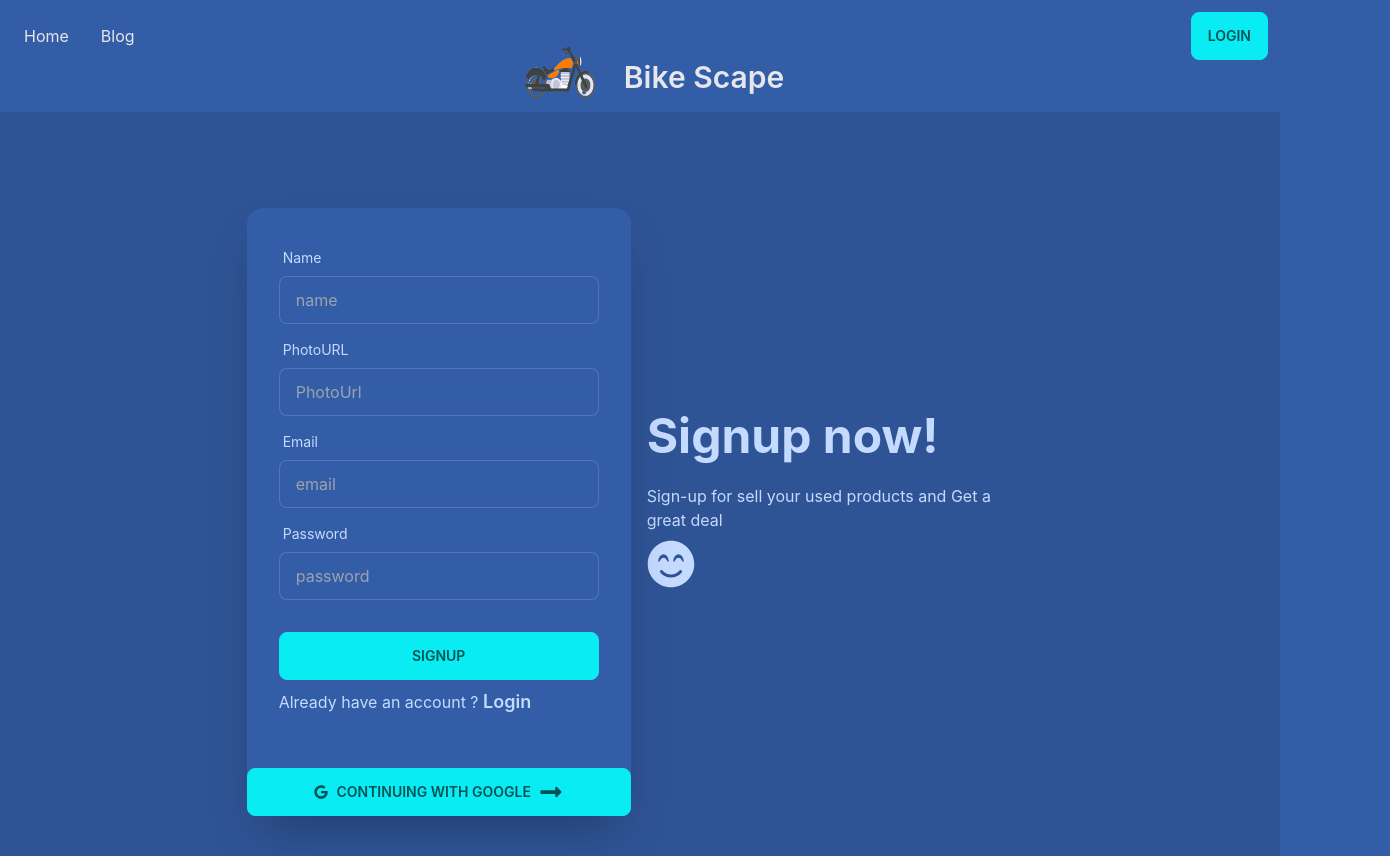
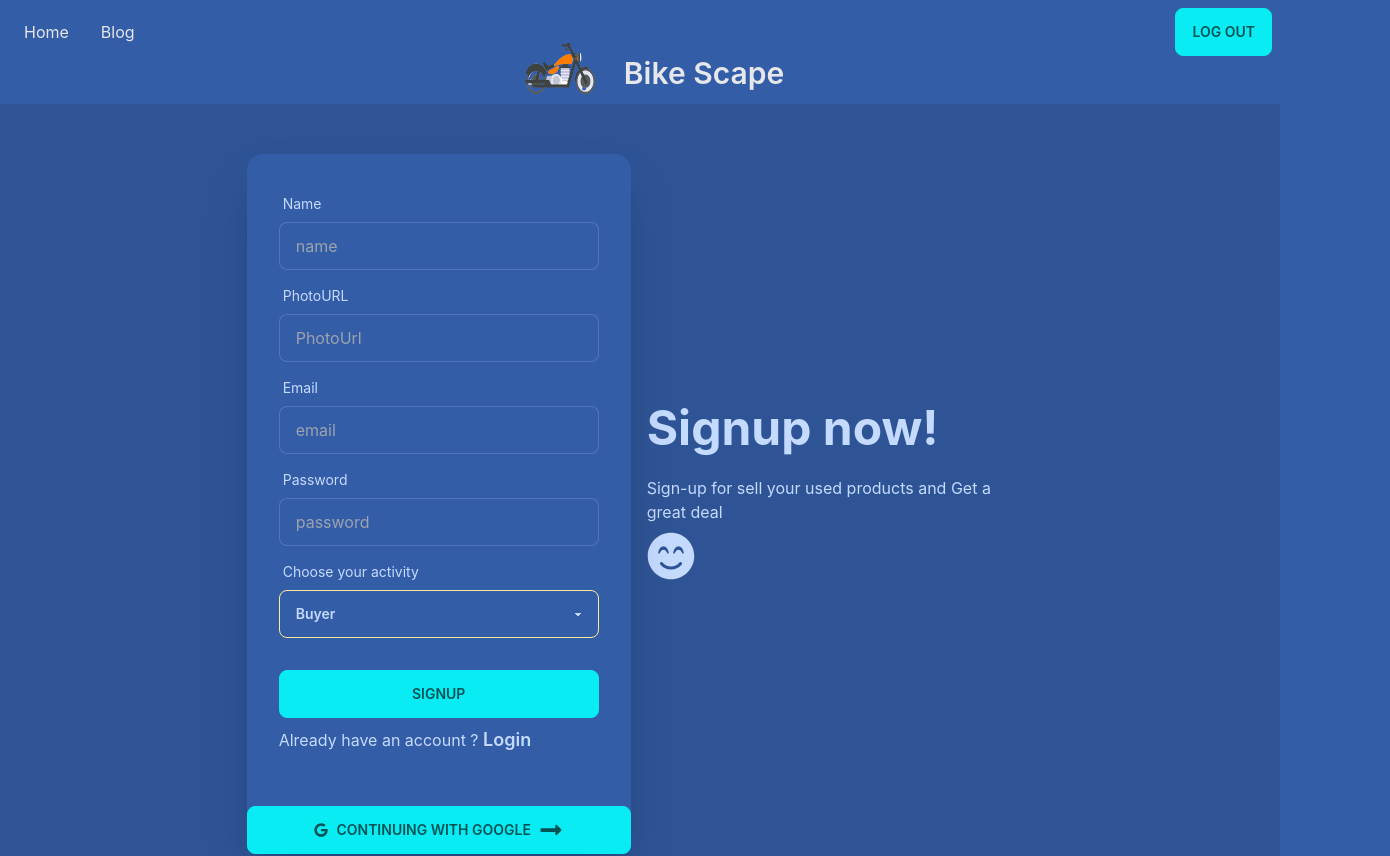
Before and after one commit to NazrulIslam-Chowdhury/bike-scape, a React (Create React App) app: page /signup in a window 1280 px wide. Shown: the top 856 px of the page, 1390 px wide, since content can reach past the window. Built offline with nearby package versions, Linux system fonts and the light colour scheme; no server answers.

Commit message:
user saved to db

```diff
--- a/src/pages/signUp/SignUp.js
+++ b/src/pages/signUp/SignUp.js
@@ -1,3 +1,4 @@
+
 import React, { useContext } from 'react';
 import { useForm } from 'react-hook-form';
 import toast from 'react-hot-toast';
@@ -8,25 +9,36 @@ import Navbar from '../../shared/Navbar/Navbar';
 
 const SignUp = () => {
     const { loginWithGoogle, createUser } = useContext(AuthContext);
-    // const { register, formState: { errors }, handleSubmit } = useForm();
+    const { register, formState: { errors }, handleSubmit } = useForm();
 
-    const createUserOnClick = event => {
-        event.preventDefault();
-
-        const form = event.target;
-
-        const name = form.name.value;
-        const email = form.email.value;
-        const password = form.password.value;
-        const url = form.url.value;
-        console.log(name, email, password, url)
-        createUser(email, password, name, url)
+    const createUserOnClick = data => {
+        console.log(data)
+        // console.log(data.displayName, data.email, data.password, data.url, data.activity)
+        createUser(data.email, data.password)
             .then(result => {
                 // console.log(result);
                 const user = result.user;
-                toast.success(`Id for ${user?.displayName} is created`);
-                console.log(user);
-                form.reset();
+                toast.success(`Id for ${user.displayName} is created`);
+            })
+            .catch(error => console.error(error))
+
+        const user = {
+            displayName: data.displayName,
+            email: data.email,
+            activity: data.activity
+        }
+        fetch('http://localhost:5000/users', {
+            method: 'POST',
+            headers: {
+                'content-type': 'application/json'
+            },
+            body: JSON.stringify(user)
+        })
+            .then(res => res.json())
+            .then(data => {
+                if (data.acknowledged) {
+                    toast.success('User added successfully');
+                }
             })
     }
 
@@ -36,6 +48,23 @@ const SignUp = () => {
                 const user = result.user;
                 toast.success(`${user.displayName}Logged in successfully`)
                 // console.log(user)
+
+                const socialUser = {
+                    displayName: user.displayName,
+                    email: user.email,
+                    activity: "Buyer"
+                }
+                fetch('http://localhost:5000/users', {
+                    method: 'POST',
+                    headers: {
+                        'content-type': 'application/json'
+                    },
+                    body: JSON.stringify(socialUser)
+                })
+                    .then(res => res.json())
+                    .then(data => {
+                        // console.log(data)
+                    })
             })
             .catch(error => console.error(error))
     }
@@ -49,35 +78,48 @@ const SignUp = () => {
                         <p className="py-6">Sign-up for sell your used products and Get a great deal <FaSmileBeam className='h-12 w-12 mt-2' /> </p>
                     </div>
                     <div className="card flex-shrink-0 w-full max-w-sm shadow-2xl bg-base-100">
-                        <form onSubmit={createUserOnClick} className="card-body">
+                        <form onSubmit={handleSubmit(createUserOnClick)} className="card-body">
                             <div className="form-control">
                                 <label className="label">
                                     <span className="label-text">Name</span>
                                 </label>
-                                <input name='name' type="text" placeholder="name" className="input input-bordered" required />
+                                <input {...register('displayName')} type="text" placeholder="name" className="input input-bordered" required />
                             </div>
                             <div className="form-control">
                                 <label className="label">
                                     <span className="label-text">PhotoURL</span>
                                 </label>
-                                <input name='url' type="text" placeholder="PhotoUrl" className="input input-bordered" />
+                                <input {...register('url')} type="text" placeholder="PhotoUrl" className="input input-bordered" />
                             </div>
                             <div className="form-control">
                                 <label className="label">
                                     <span className="label-text">Email</span>
                                 </label>
-                                <input name='email' type="email" placeholder="email" className="input input-bordered" required />
+                                <input {...register('email')} type="email" placeholder="email" className="input input-bordered" required />
                             </div>
                             <div className="form-control">
                                 <label className="label">
                                     <span className="label-text">Password</span>
                                 </label>
-                                <input name='password' type="password" placeholder="password" className="input input-bordered" required />
+                                <input {...register('password')} type="password" placeholder="password" className="input input-bordered" required />
+                                {
+                                    errors.password && <p className='text-red-500'>{errors.password.message}</p>
+                                }
+                            </div>
+                            <div className='form-control'>
+                                <label className="label">
+                                    <span className="label-text">Choose your activity</span>
+                                </label>
+                                <select {...register('activity')} className="select select-accent w-full max-w-xs">
+                                    <option>Buyer</option>
+                                    <option>Seller</option>
+                                </select>
                             </div>
                             <div className="form-control mt-6">
                                 <button className="btn btn-primary">Signup</button>
                             </div>
                             <p>Already have an account ? <Link to='/login' className='font-semibold text-lg'>Login</Link></p>
+
                         </form>
                         <button onClick={handleGoogleLogIn} className="btn btn-primary mt-5"><FaGoogle className='mr-2' /> Continuing with Google <FaLongArrowAltRight className='ml-2 h-6 w-6' /></button>
                     </div>
--- a/src/shared/Navbar/Navbar.js
+++ b/src/shared/Navbar/Navbar.js
@@ -42,13 +42,7 @@ const Navbar = () => {
                         user?.uid ?
                             <Link onClick={logOutOnClick} className="btn btn-primary">Log out</Link>
                             :
-                            <div className="dropdown">
-                                <label tabIndex={0} className="btn btn-primary m-1">Login</label>
-                                <ul tabIndex={0} className="dropdown-content menu p-2 shadow bg-base-100 rounded-box w-52">
-                                    <li><Link to='/login'>Buyer</Link></li>
-                                    <li><Link to='/seller-login'>Seller</Link></li>
-                                </ul>
-                            </div>
+                            <Link to='/login' className="btn btn-primary">Log out</Link>
                     }
 
                 </div>
```
